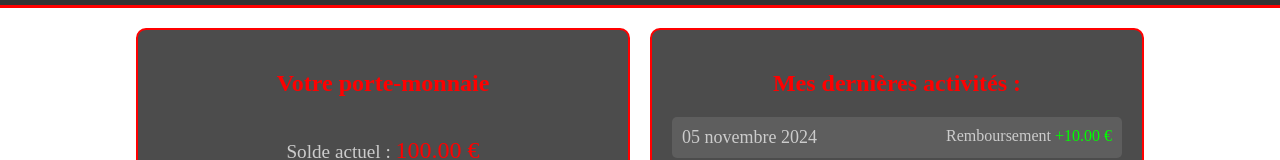
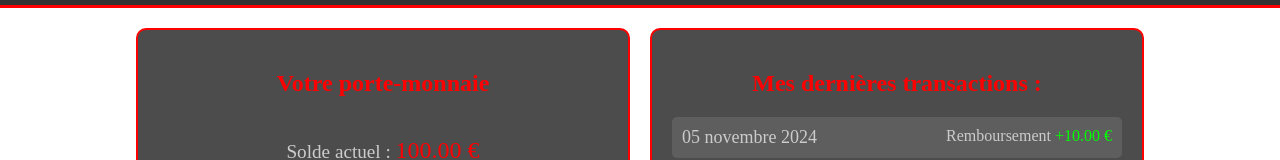
Before and after one commit to Zuuret/SAE-S3-S4_Creepy_Night, a Vue app: page /cashless in a window 1280 px wide. Shown: the part 725-885 px from the top of the page. Built offline with nearby package versions, Linux system fonts and the light colour scheme.

Commit message:
Changement léger texte CashLess

```diff
--- a/src/views/CashLess.vue
+++ b/src/views/CashLess.vue
@@ -49,7 +49,7 @@
         </div>
       </div>
       <div class="transactions">
-        <h2>Mes dernières activités :</h2>
+        <h2>Mes dernières transactions :</h2>
         <ul>
           <li v-for="transaction in filteredTransactions" :key="transaction.id" class="transaction-item">
             <p>{{ transaction.date }}</p>
```
